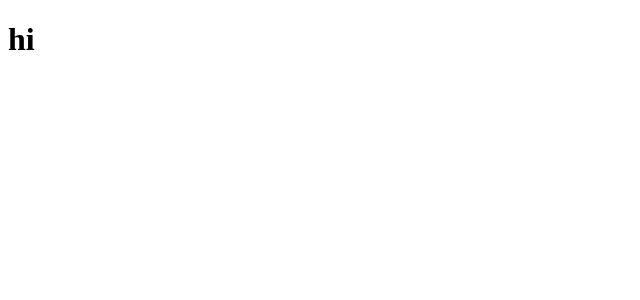
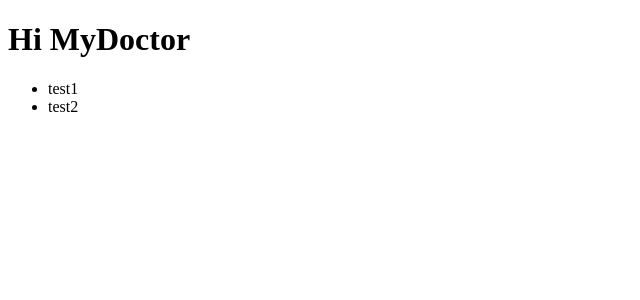
Before and after one commit to yoonjonglyu/mydoctor, a React app: page / in a window 1280 px wide. Shown: the top 300 px of the page, without its empty margins (0-640 px from the left). Built offline with nearby package versions, Linux system fonts and the light colour scheme.

Commit message:
feat(PAGE): MAIN - BIND LOCATION LIST

```diff
--- a/src/pages/main.tsx
+++ b/src/pages/main.tsx
@@ -1,4 +1,6 @@
 import React from 'react';
+
+import LocationList from '../components/locationList';
 
 interface MainProps {
 
@@ -6,9 +8,10 @@ interface MainProps {
 
 const Main: React.FC<MainProps> = () => {
     return (
-        <div>
-            <h1>hi</h1>
-        </div>
+        <main role="main">
+            <h1>Hi MyDoctor</h1>
+            <LocationList />
+        </main>
     );
 }
 
```
